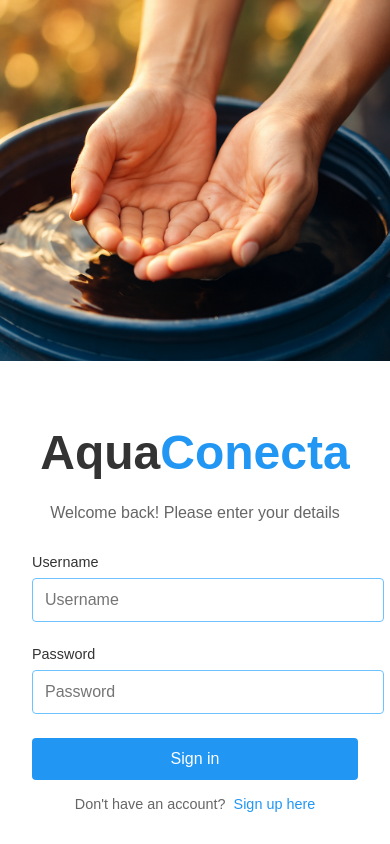
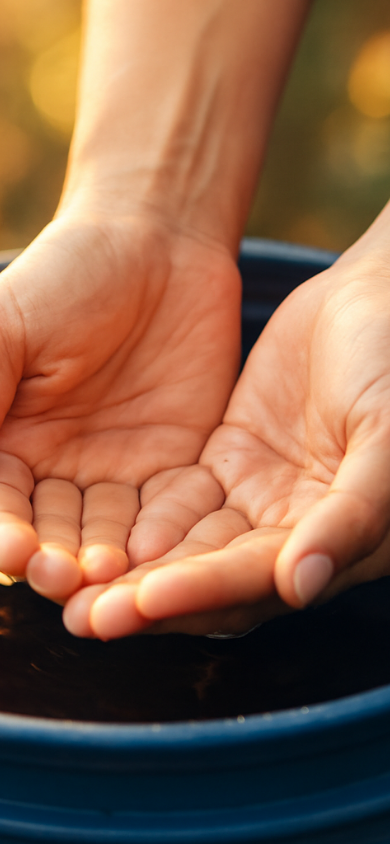
Before and after one commit to IronCoders-IOT/Frontend, an Angular app: page /login in a window 390 px wide. Shown: the top 844 px of the page. Built offline with nearby package versions, Linux system fonts and the light colour scheme.

Commit message:
feat: update .gitignore and enhance login component styles for improved responsiveness and user experience

```diff
--- a/src/app/AquaConecta/auth/presentation/pages/login/login.component.scss
+++ b/src/app/AquaConecta/auth/presentation/pages/login/login.component.scss
@@ -1,11 +1,11 @@
-/* login.component.scss */
-@use "sass:color";
-
 .login-container {
   display: flex;
-    height: 100vh;
-    width: 100vw;
-    font-family: sans-serif;
+  min-height: 100vh;
+  font-family: -apple-system, BlinkMacSystemFont, 'Segoe UI', Roboto, sans-serif;
+
+  @media (max-width: 768px) {
+    flex-direction: column;
+  }
 }
 
 .image-section {
@@ -13,6 +13,8 @@
   background-image: url('/assets/images/imagen_aquaconecta.png');
   background-size: cover;
   background-position: center;
+  background-repeat: no-repeat;
+  min-height: 100vh;
 }
 
 .form-section {
@@ -20,13 +22,27 @@
   display: flex;
   justify-content: center;
   align-items: center;
-    background-color: white;
+  background: linear-gradient(135deg, #667eea 0%);
   padding: 2rem;
+
+  @media (max-width: 480px) {
+    padding: 0.5rem;
+  }
 }
 
 .form-container {
+  background: white;
+  border-radius: 16px;
+  box-shadow: 0 20px 40px rgba(0, 0, 0, 0.1);
+  overflow: hidden;
+  max-width: 400px;
   width: 100%;
-    max-width: 350px;
+  padding: 2rem;
+
+  @media (max-width: 480px) {
+    border-radius: 12px;
+    padding: 1.5rem;
+  }
 }
 
 .app-title {
@@ -43,15 +59,12 @@
 }
 
 .welcome-message {
-    color: #666;
-    margin-bottom: 2rem;
+  opacity: 0.9;
+  font-size: 1rem;
+  margin: 0.5rem 0 2rem;
   text-align: center;
   font-family: sans-serif;
-}
-
-.login-form {
-    display: flex;
-    flex-direction: column;
+  color: #666;
 }
 
 .form-group {
@@ -61,28 +74,31 @@
 label {
   display: block;
   margin-bottom: 0.5rem;
+  font-weight: 500;
+  color: #333;
   font-size: 0.9rem;
-    color: #333;
-    font-family: sans-serif;
-    font-weight: 500;
 }
 
 .form-control {
   width: 100%;
-    padding: 0.75rem;
-    border-radius: 4px;
-    border: 1px solid #6dc2ff;
+  padding: 0.875rem;
+  border: 2px solid #e1e5e9;
+  border-radius: 8px;
   font-size: 1rem;
-    transition: border-color 0.3s;
-    font-family: sans-serif;
+  transition: all 0.3s ease;
+  background: #f8f9fa;
+  box-sizing: border-box;
 
   &:focus {
     outline: none;
     border-color: #2196f3;
+    background: white;
+    box-shadow: 0 0 0 3px rgba(33, 150, 243, 0.1);
   }
 
   &.invalid {
     border-color: #f44336;
+    background: #fef7f7;
   }
 }
 
@@ -90,64 +106,50 @@ label {
   color: #f44336;
   font-size: 0.8rem;
   margin-top: 0.25rem;
-    font-family: sans-serif;
 }
 
 .btn-signin {
-    background-color: #2196f3;
+  padding: 0.875rem;
+  border: none;
+  border-radius: 8px;
+  font-size: 1rem;
+  font-weight: 500;
+  width: 100%;
+  cursor: pointer;
+  transition: all 0.3s ease;
+  text-transform: none;
+  background: linear-gradient(135deg, #2196f3 0%, #21cbf3 100%);
   color: white;
-    border: none;
-    border-radius: 4px;
-    padding: 0.75rem;
-    font-size: 1rem;
-    cursor: pointer;
-    transition: background-color 0.3s;
-    margin-bottom: 1rem;
-    font-family: sans-serif;
-    font-weight: 500;
+  margin-top: 1rem;
 
-    &:hover {
-        background-color: #1976d2;
+  &:disabled {
+    opacity: 0.6;
+    cursor: not-allowed;
+    transform: none !important;
   }
 
-    &:disabled {
-        background-color: #b3d9ff;
-        cursor: not-allowed;
+  &:hover:not(:disabled) {
+    transform: translateY(-2px);
+    box-shadow: 0 8px 20px rgba(33, 150, 243, 0.3);
   }
 }
 
 .signup-section {
   text-align: center;
+  margin-top: 2rem;
+  padding-top: 2rem;
+  border-top: 1px solid #e1e5e9;
+  color: #666;
   font-size: 0.9rem;
-    font-family: sans-serif;
-
-    span {
-        color: #666;
-    }
 }
 
 .signup-link {
   color: #2196f3;
   cursor: pointer;
-    margin-left: 0.5rem;
-    font-family: sans-serif;
-
+  font-weight: 500;
+  text-decoration: none;
+  padding-left: 0.5rem;
   &:hover {
     text-decoration: underline;
   }
 }
-
-// Responsive design
-@media (max-width: 768px) {
-    .login-container {
-        flex-direction: column;
-    }
-
-    .image-section {
-        height: 30vh;
-    }
-
-    .form-section {
-        height: 70vh;
-    }
-}
```
Also changed, not shown: 1 other file (tests, documents, lock files or other folders). Lines whose indentation alone changed are shown as unchanged.
